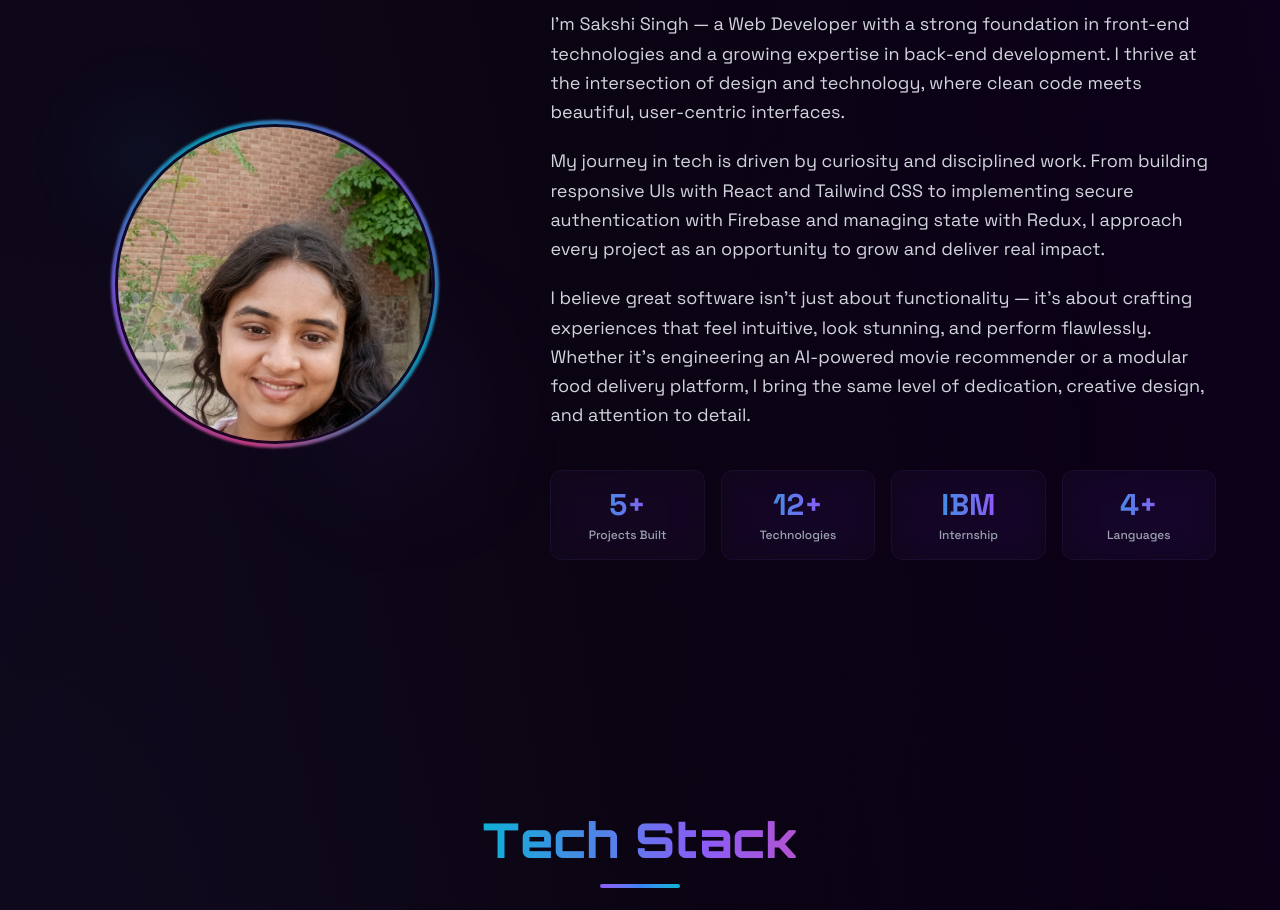
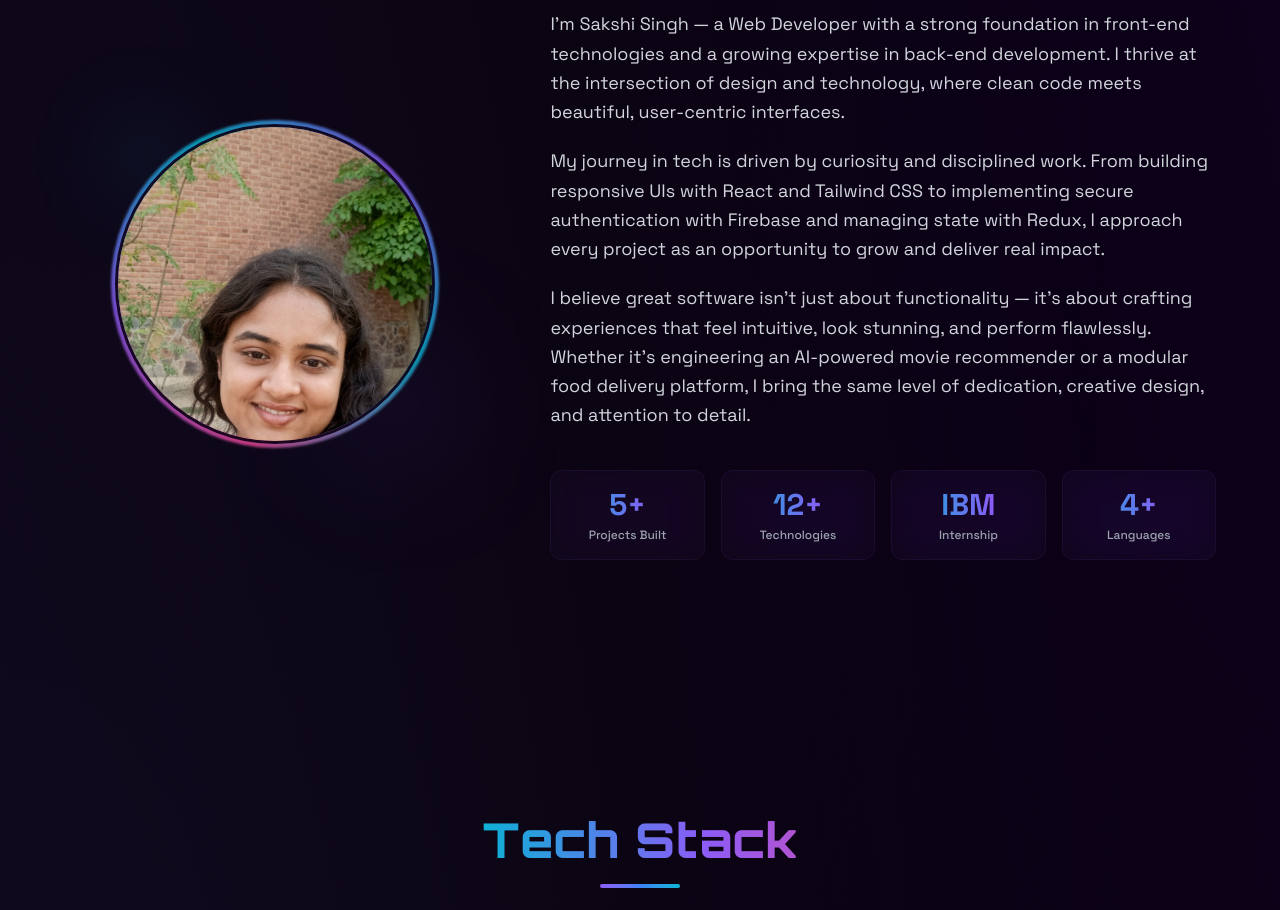
Before and after one commit to singhsakshi098/dev-portfolio, a React (Vite) app: page / in a window 1280 px wide. Shown: the part 1100-2010 px from the top of the page. Built offline with nearby package versions, Linux system fonts and the light colour scheme; the HTML template or start-up script is replaced by a standard one.

Commit message:
fix: move profile photo higher for better face visibility

```diff
--- a/src/components/About.jsx
+++ b/src/components/About.jsx
@@ -26,7 +26,7 @@ export default function About() {
                 src={profileImg}
                 alt="Sakshi Singh"
                 className="w-full h-full object-cover"
-                style={{ objectPosition: 'center 25%' }}
+                style={{ objectPosition: 'center 15%' }}
               />
             </div>
             {/* Background accent orb */}
```
